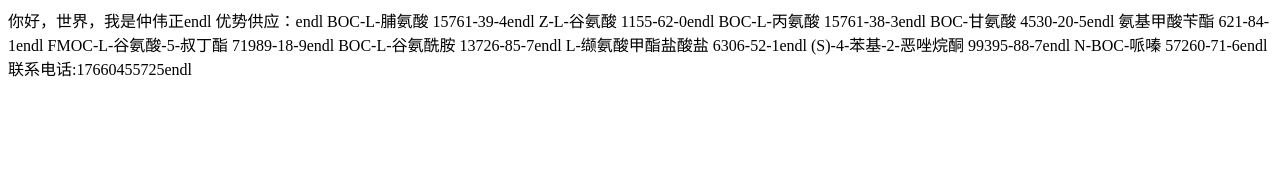
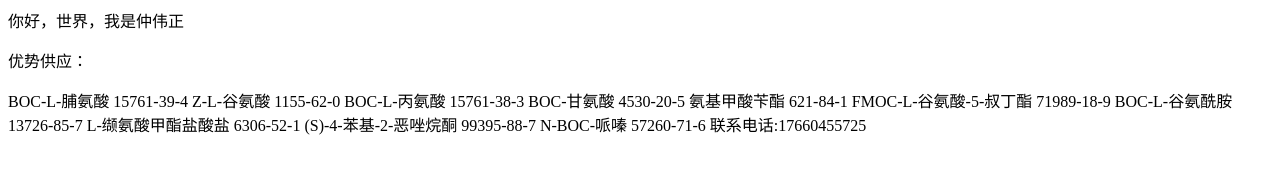
Before and after one commit to Zhongweizheng/A1, a plain HTML site: page index.html in a window 1280 px wide. Drawn offline with Linux system fonts and the light colour scheme.

Commit message:
Update index.html

```diff
--- a/index.html
+++ b/index.html
@@ -1,14 +1,14 @@
-<p>你好，世界，我是仲伟正endl
-  优势供应：endl
-BOC-L-脯氨酸	15761-39-4endl
-Z-L-谷氨酸	1155-62-0endl
-BOC-L-丙氨酸	15761-38-3endl
-BOC-甘氨酸	4530-20-5endl
-氨基甲酸苄酯	621-84-1endl
-FMOC-L-谷氨酸-5-叔丁酯	71989-18-9endl
-BOC-L-谷氨酰胺    	13726-85-7endl
-L-缬氨酸甲酯盐酸盐	6306-52-1endl
-(S)-4-苯基-2-恶唑烷酮	99395-88-7endl
-N-BOC-哌嗪	        57260-71-6endl
-联系电话:17660455725endl
+<p>你好，世界，我是仲伟正</p>
+ <p> 优势供应：</p>
+BOC-L-脯氨酸	15761-39-4
+Z-L-谷氨酸	1155-62-0
+BOC-L-丙氨酸	15761-38-3
+BOC-甘氨酸	4530-20-5
+氨基甲酸苄酯	621-84-1
+FMOC-L-谷氨酸-5-叔丁酯	71989-18-9
+BOC-L-谷氨酰胺    	13726-85-7
+L-缬氨酸甲酯盐酸盐	6306-52-1
+(S)-4-苯基-2-恶唑烷酮	99395-88-7
+N-BOC-哌嗪	        57260-71-6
+联系电话:17660455725
 </p>
```
